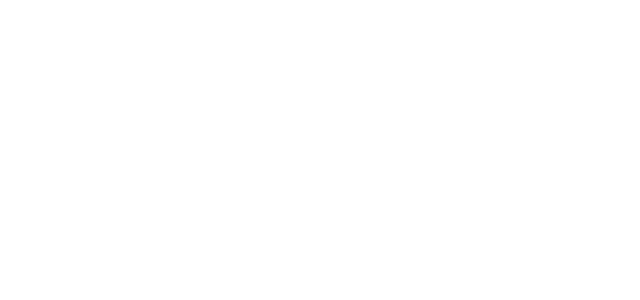
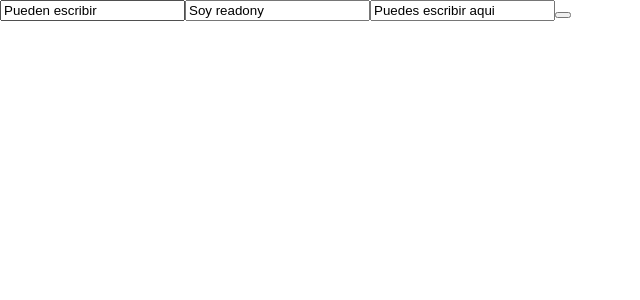
Before and after one commit to AcidAndroid/react_udemy, a React (Create React App) app: page / in a window 1280 px wide. Shown: the top 300 px of the page, without its empty margins (0-640 px from the left). Built offline with nearby package versions, Linux system fonts and the light colour scheme.

Commit message:
Forms; uso de ref , onchange y guardar los cambios en el state

```diff
--- a/src/App.js
+++ b/src/App.js
@@ -7,10 +7,23 @@ import Square from './Square';
 
 class App extends Component {
 
+  state={
+    input:'Puedes escribir aqui'
+  }
+
+  handleOnchange = (e)=>{
+    console.log(e.target)
+    this.setState({
+      input:e.target.value
+    })
+  }
   render(){
     return(
       <React.Fragment>
-
+        <input defaultValue='Pueden escribir'  type="text" ref={(input)=>{this.inputField=input}}></input>
+        <input value='Soy readony'  type="text" ref={(input)=>{this.inputField=input}}></input>
+        <input value={this.state.input}  type="text" onChange={this.handleOnchange}></input>
+        <button onClick={()=>{console.log(this.inputField.value)}} ></button>
       </React.Fragment>
     )
   }
```
